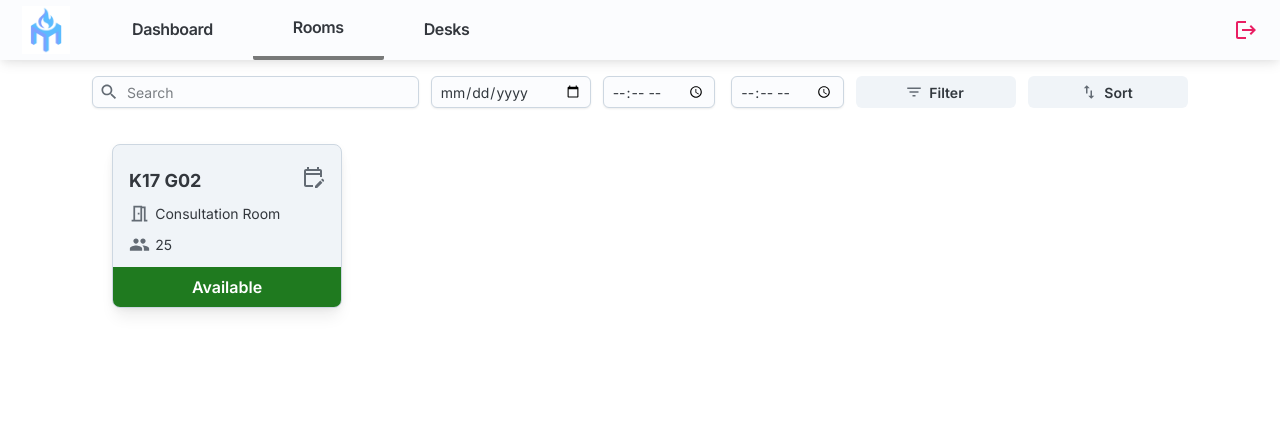
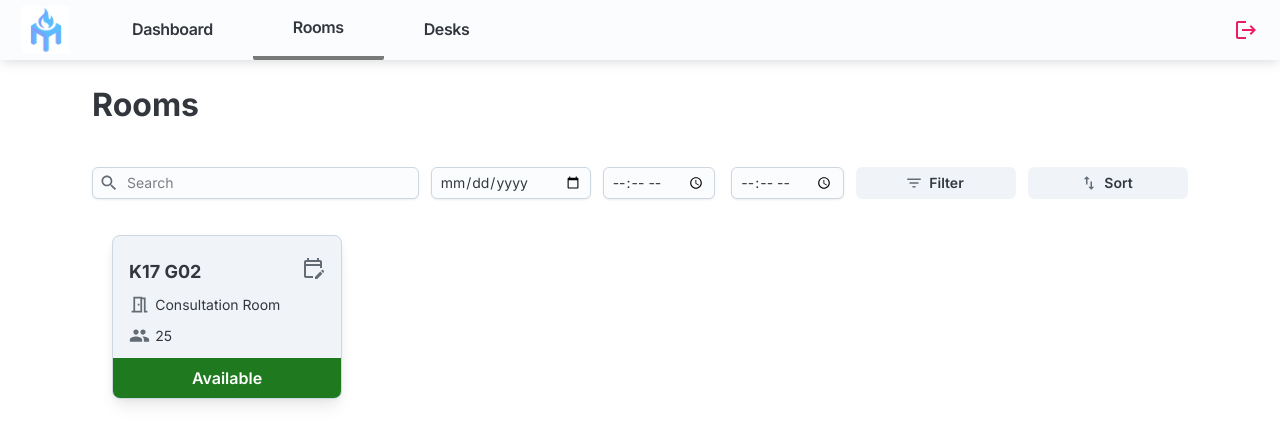
Before and after one commit to unsw-cse-comp99-3900/capstone-project-3900h13bfrancophiles, a Next.js app in the folder frontend/: page /rooms in a window 1280 px wide. Shown: the top 444 px of the page. Built offline with nearby package versions, Linux system fonts and the light colour scheme.

Commit message:
UI improvements

```diff
--- a/frontend/app/(pages)/rooms/page.tsx
+++ b/frontend/app/(pages)/rooms/page.tsx
@@ -73,6 +73,7 @@ export default function Rooms() {
 
   return (
     <>
+		<h1>Rooms</h1>
       <Box
         className="SearchAndFilters"
         sx={{
```
